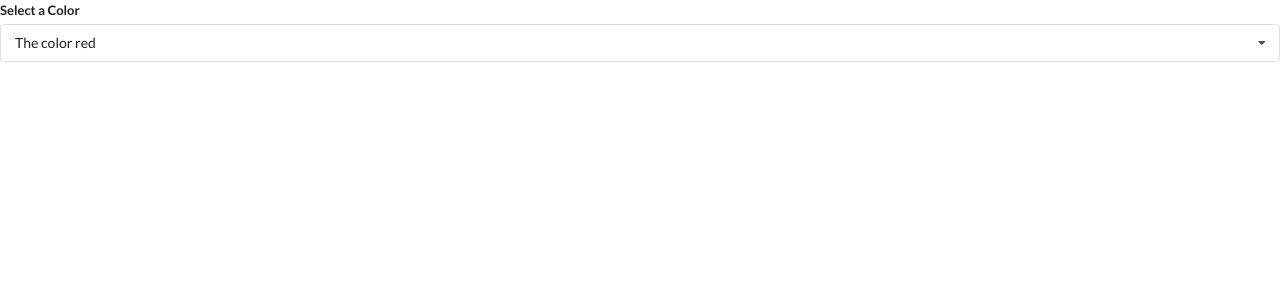
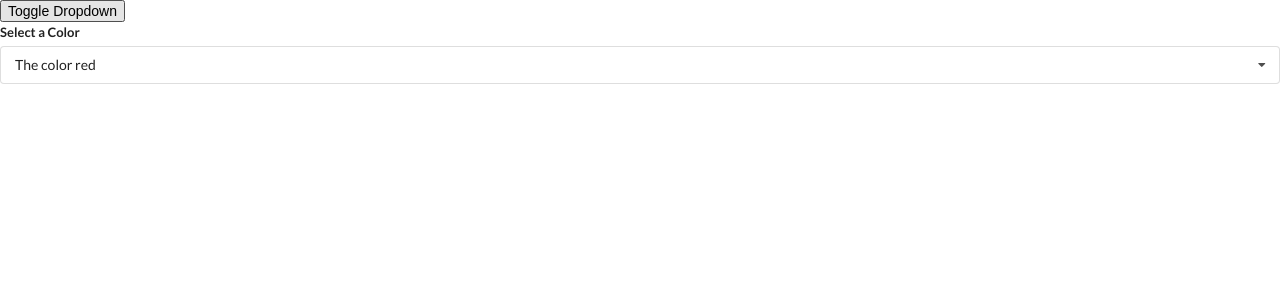
Before and after one commit to DanBilic/react_hooks, a React (Create React App) app: page / in a window 1280 px wide. Shown: the top 300 px of the page. Built offline with nearby package versions, Linux system fonts and the light colour scheme.

Commit message:
error corrected within Dropdown component

```diff
--- a/src/App.js
+++ b/src/App.js
@@ -28,13 +28,20 @@
 
 export default () => {
   const [selected, setSelected] = useState(options[0]);
+  const [showDropdown, setShowDropdown] = useState(true);
+
   return (
     <div>
-      <Dropdown
-        selected={selected}
-        onSelectedChange={setSelected}
-        options={options}
-      />
+      <button onClick={() => setShowDropdown(!showDropdown)}>
+        Toggle Dropdown
+      </button>
+      {showDropdown ? (
+        <Dropdown
+          selected={selected}
+          onSelectedChange={setSelected}
+          options={options}
+        />
+      ) : null}
     </div>
   );
 };
--- a/src/components/Dropdown.js
+++ b/src/components/Dropdown.js
@@ -6,15 +6,23 @@
 
   //run function only once when the component renders, by passing [] as second paramter
   useEffect(() => {
-    document.body.addEventListener("click", (event) => {
+    const onBodyClick = (event) => {
       //ref.current contains div with class ui form
       //contains element belongs to all dom elements
       if (ref.current.contains(event.target)) {
+        //if the Dropdown component contains an event just return null and dont setOpen to false bescouse it was set to true within the dropdown div
         return;
       }
 
       setOpen(false);
-    });
+    };
+
+    document.body.addEventListener("click", onBodyClick);
+
+    //cleanup function => gets also called wehn the component gets removed from the dom
+    return () => {
+      document.body.removeEventListener("click", onBodyClick);
+    };
   }, []);
 
   const renderedOptions = options.map((option) => {
```
